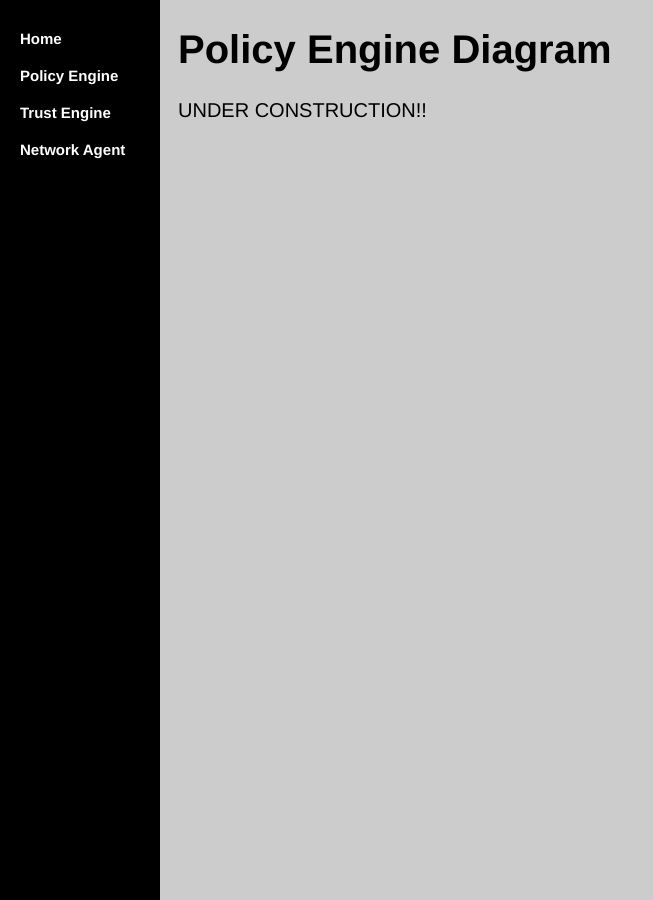
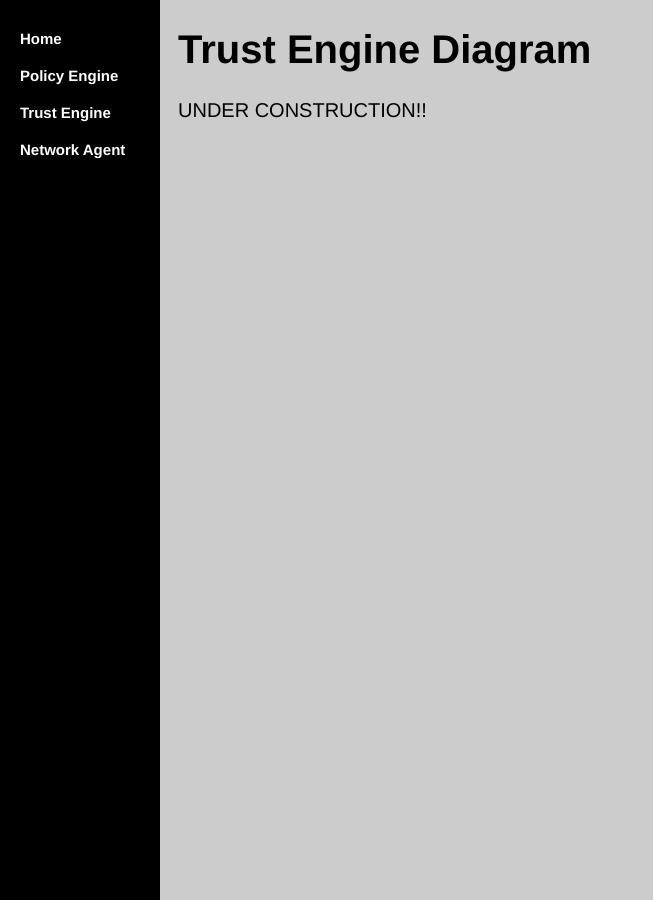
Before and after one commit to WWUZeroTrust/WWUZeroTrust.github.io, a Jekyll site: the page TrustEngine/diagram/index.html, which Jekyll copies as it is, in a window 1280 px wide. Shown: the whole page, without its empty margins (0-653 px from the left). Built offline with Jekyll 4.4.1, drawn with Linux system fonts in a browser that asks for light colours.

Commit message:
Update index.html

```diff
--- a/TrustEngine/diagram/index.html
+++ b/TrustEngine/diagram/index.html
@@ -103,7 +103,7 @@ h1 {
 </div>
 
 <div class="main">
-	<h1>Policy Engine Diagram</h1>
+	<h1>Trust Engine Diagram</h1>
 	<p>UNDER CONSTRUCTION!!</p>
 	</div>
 <script>
```
